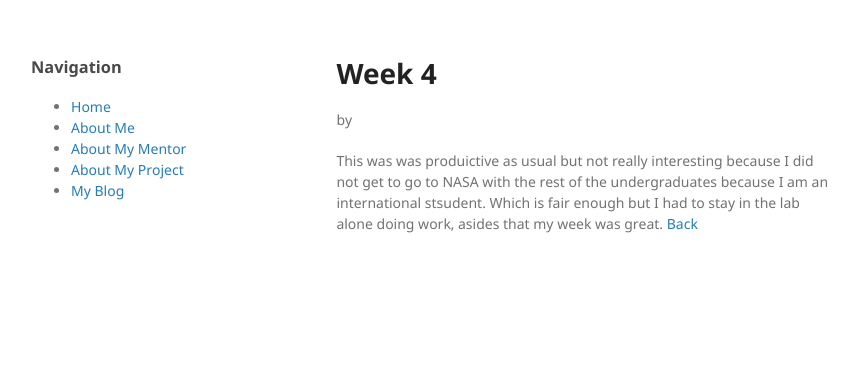
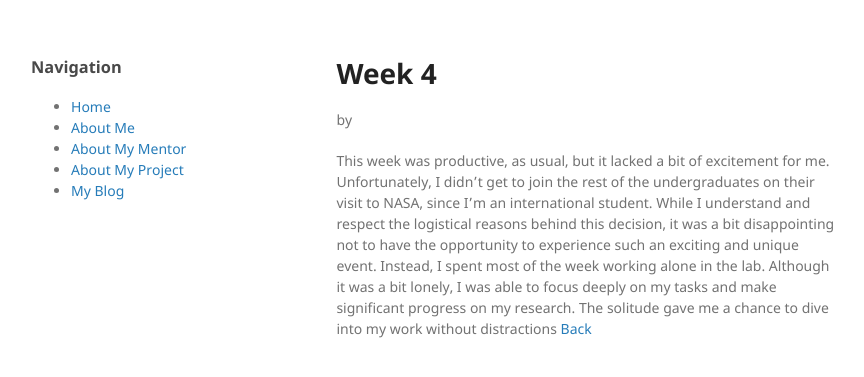
Before and after one commit to Onize12/Onize12.github.io, a Jekyll site: the page built from week4.md, in a window 1280 px wide. Shown: the top 377 px of the page, without its empty margins (179-1043 px from the left). Built offline with Jekyll 4.4.1, drawn with Linux system fonts in a browser that asks for light colours.

Commit message:
Update week4.md

```diff
--- a/week4.md
+++ b/week4.md
@@ -3,5 +3,6 @@ layout: post
 title: Week 4
 by: Victoria Mohammed
 ---
-This was was produictive as usual but not really interesting because I did not get to go to NASA with the rest of the undergraduates because I am an international stsudent. Which is fair enough but I had to stay in the lab alone doing work, asides that my week was great.
+This week was productive, as usual, but it lacked a bit of excitement for me. Unfortunately, I didn’t get to join the rest of the undergraduates on their visit to NASA, since I'm an international student. While I understand and respect the logistical reasons behind this decision, it was a bit disappointing not to have the opportunity to experience such an exciting and unique event.
+Instead, I spent most of the week working alone in the lab. Although it was a bit lonely, I was able to focus deeply on my tasks and make significant progress on my research. The solitude gave me a chance to dive into my work without distractions
 [Back](./)
```
